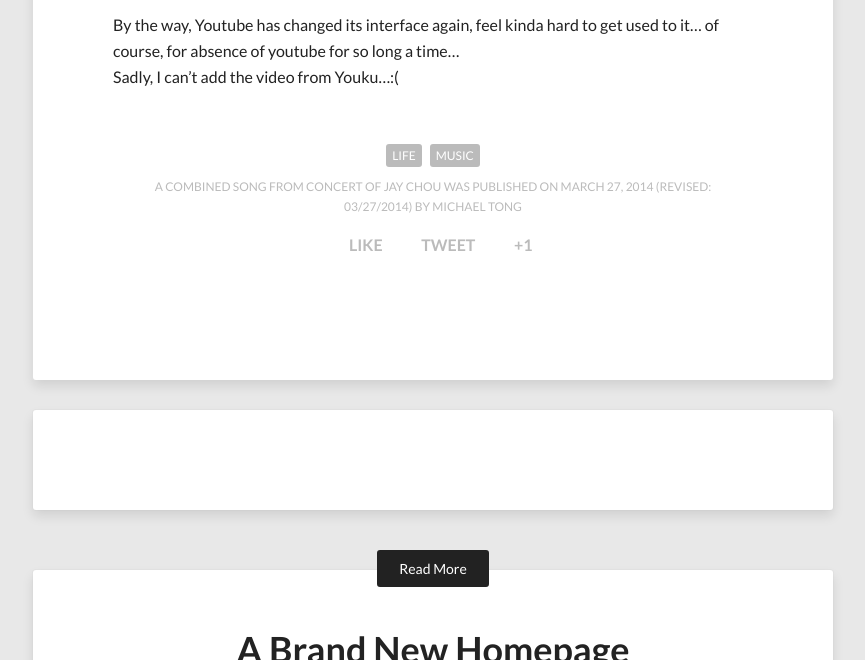
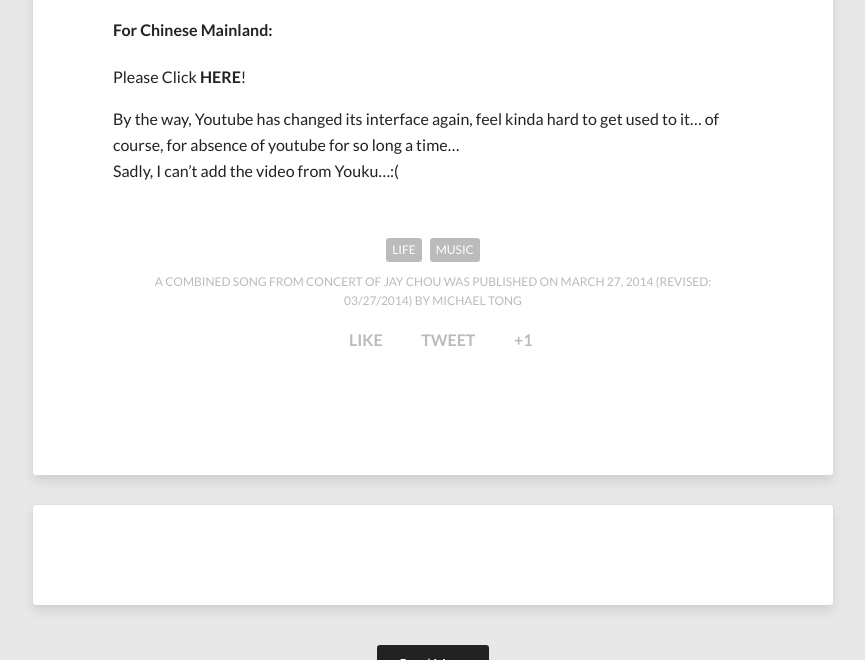
Before and after one commit to MichaelTong/michaeltong.github.com, a Jekyll site: the page built from _posts/2014-03-27-a-combined-song-from-concert-of-jay-chou.md, in a window 1280 px wide and 900 px high, scrolled down 659 px, cut to the strip 240-900 px from the top of the window. Shown: the whole strip, without its empty margins (207-1072 px from the left). Built offline with Jekyll 4.4.1, drawn with Linux system fonts in a browser that asks for light colours; nearby versions of some CDN libraries; a script that is not in the unit is left out; comment, search, counter and statistics services are not loaded.

Commit message:
Update 2014-03-27-a-combined-song-from-concert-of-jay-chou.md

```diff
--- a/_posts/2014-03-27-a-combined-song-from-concert-of-jay-chou.md
+++ b/_posts/2014-03-27-a-combined-song-from-concert-of-jay-chou.md
@@ -23,5 +23,9 @@ This video was shot on Jay's concert in 2013 in Taipei. He used 3D reconstructio
 
 <iframe width="560" height="315" src="//www.youtube.com/embed/TixHYua3XCI" frameborder="0"> </iframe>
 
+#### For Chinese Mainland:
+
+Please Click **<a href="http://v.youku.com/v_show/id_XNjA3NDQ1NzMy.html" target="_blank">HERE</a>**!
+
 By the way, Youtube has changed its interface again, feel kinda hard to get used to it... of course, for absence of youtube for so long a time...
 Sadly, I can't add the video from Youku...:(
```
